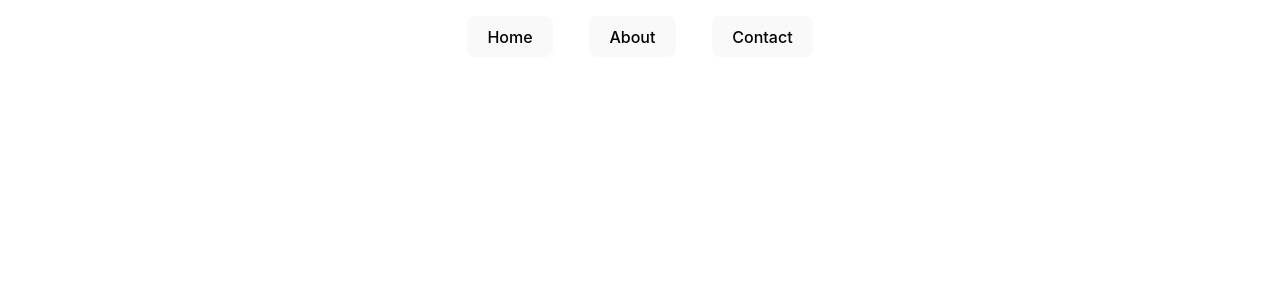
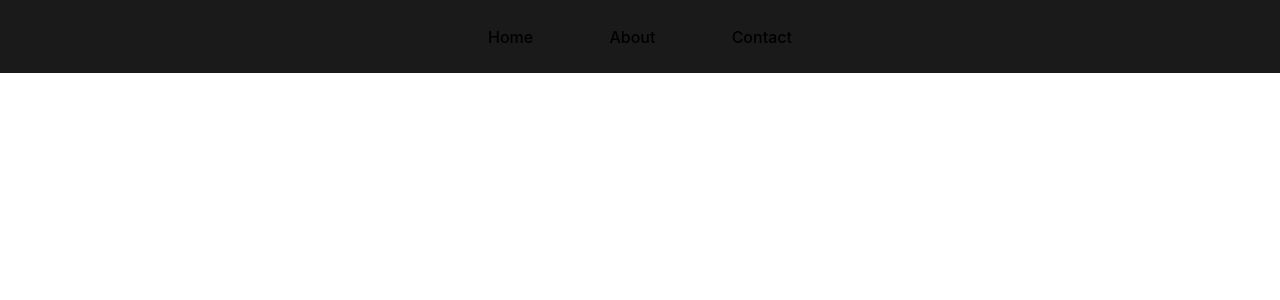
Before and after one commit to rifatrakib/backend-maestro, a Svelte app in the folder app/: page / in a window 1280 px wide. Shown: the top 300 px of the page. Built offline with nearby package versions, Linux system fonts and the light colour scheme.

Commit message:
span navigation bar across the whole width of the screen

```diff
--- a/app/src/App.svelte
+++ b/app/src/App.svelte
@@ -1,11 +1,7 @@
 <script>
-  import Button from './components/button.svelte';
+    import Navbar from './components/navbar.svelte';
 </script>
 
 <main>
-  <nav>
-    <Button label="Home" />
-    <Button label="About" />
-    <Button label="Contact" />
-  </nav>
+    <Navbar />
 </main>
--- a/app/src/app.css
+++ b/app/src/app.css
@@ -19,6 +19,7 @@ a {
     color: #646cff;
     text-decoration: inherit;
 }
+
 a:hover {
     color: #535bf2;
 }
@@ -26,8 +27,6 @@ a:hover {
 body {
     margin: 0;
     display: flex;
-  /* place-items: center; */
-  min-width: 320px;
     min-height: 100vh;
 }
 
@@ -36,34 +35,10 @@ h1 {
     line-height: 1.1;
 }
 
-.card {
-  padding: 2em;
-}
-
 #app {
-  max-width: 1280px;
+    width: 100%;
     margin: 0 auto;
     text-align: center;
-}
-
-button {
-  border-radius: 8px;
-  border: 1px solid transparent;
-  padding: 0.6em 1.2em;
-  margin: 1em;
-  font-size: 1em;
-  font-weight: 500;
-  font-family: inherit;
-  background-color: #1a1a1a;
-  cursor: pointer;
-  transition: border-color 0.25s;
-}
-button:hover {
-  border-color: #646cff;
-}
-button:focus,
-button:focus-visible {
-  outline: 4px auto -webkit-focus-ring-color;
 }
 
 @media (prefers-color-scheme: light) {
@@ -71,9 +46,11 @@ button:focus-visible {
         color: #213547;
         background-color: #ffffff;
     }
+
     a:hover {
         color: #747bff;
     }
+
     button {
         background-color: #f9f9f9;
     }
--- a/app/src/components/button.svelte
+++ b/app/src/components/button.svelte
@@ -2,4 +2,26 @@
     export let label;
 </script>
 
+<style>
+    button {
+        border-radius: 8px;
+        border: 1px solid transparent;
+        padding: 0.6em 1.2em;
+        margin: 1em;
+        font-size: 1em;
+        font-weight: 500;
+        font-family: inherit;
+        background-color: #1a1a1a;
+        cursor: pointer;
+        transition: border-color 0.25s;
+    }
+    button:hover {
+        border-color: #646cff;
+    }
+    button:focus,
+    button:focus-visible {
+        outline: 4px auto -webkit-focus-ring-color;
+    }
+</style>
+
 <button>{label}</button>
--- /dev/null
+++ b/app/src/components/navbar.svelte
@@ -0,0 +1,27 @@
+<script>
+    import Button from './button.svelte';
+</script>
+
+<style>
+    nav {
+        background-color: #1a1a1a;
+        width: 100%;
+        margin: 0 auto;
+        text-align: center;
+    }
+
+    nav div {
+        width: 30%;
+        margin: 0 auto;
+        display: flex;
+        justify-content: space-evenly;
+    }
+</style>
+
+<nav>
+    <div>
+        <Button label='Home' />
+        <Button label='About' />
+        <Button label='Contact' />
+    </div>
+</nav>
--- a/app/src/main.js
+++ b/app/src/main.js
@@ -2,7 +2,7 @@ import './app.css'
 import App from './App.svelte'
 
 const app = new App({
-  target: document.getElementById('app'),
+    target: document.getElementById('app'),
 })
 
 export default app
```
Also changed, not shown: app/index.html (+7 -4 lines). Lines whose indentation alone changed are shown as unchanged.
